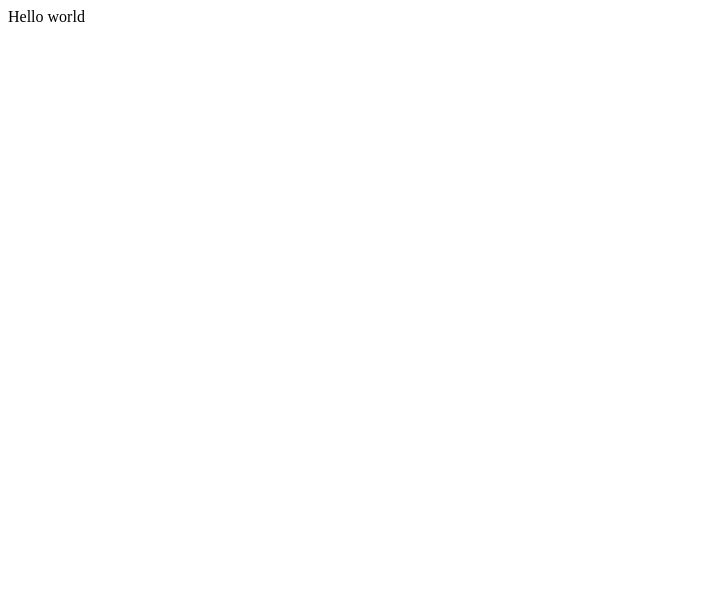
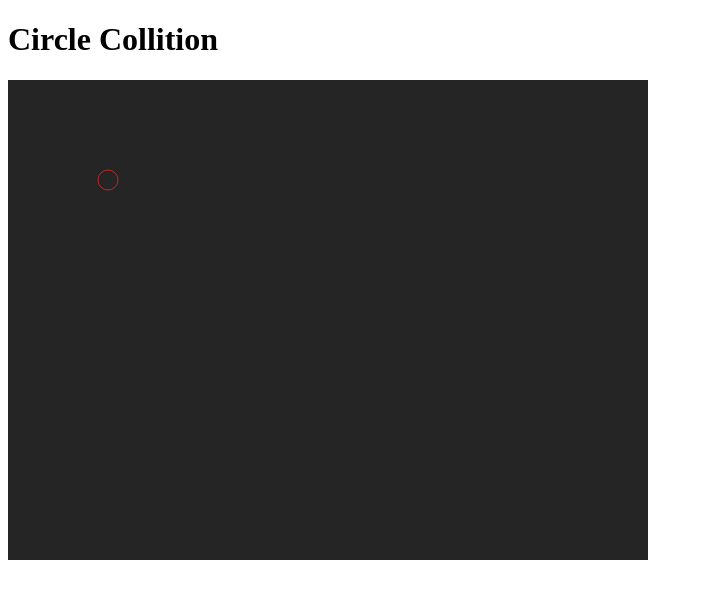
Before and after one commit to Jorgee1/circle-collision, a plain HTML site: page index.html in a window 1280 px wide. Shown: the whole page, without its empty margins (0-703 px from the left). Drawn offline with Linux system fonts and the light colour scheme.

Commit message:
Basic classes and functions added for the simulation

```diff
--- a/index.html
+++ b/index.html
@@ -7,7 +7,10 @@
     <link href="style.css" rel="stylesheet" type="text/css" />
   </head>
   <body>
-    Hello world
+    <h1>Circle Collition</h1>
+
+    <canvas id="canvas" width="640" height="480"></canvas>
     <script src="script.js"></script>
+
   </body>
 </html>
--- a/script.js
+++ b/script.js
@@ -0,0 +1,40 @@
+var width = 640;
+var height = 480;
+var canvas = document.getElementById('canvas');
+var context = canvas.getContext('2d');
+
+var width = canvas.width;
+var height = canvas.height;
+
+var Color = {
+    black: '#252525',
+    red: '#C02525'
+};
+
+class Circle {
+    constructor(x, y, r){
+        this.x = x;
+        this.y = y;
+        this.r = r;
+    }
+}
+
+function draw_circle(context, circle, color){
+    context.beginPath();
+    context.arc(circle.x, circle.y, circle.r, 2*Math.PI, false);
+    context.strokeStyle = color;
+    context.stroke();
+}
+
+function check_circle_collition(c1, c2){
+    var d = Math.hypot(c1.x - c2.x, c1.y - c2.y);
+    return d < c1.r + c2.r;
+}
+
+
+var c = new Circle(100, 100, 10)
+
+context.fillStyle = Color.black;
+context.fillRect(0, 0, width, height);
+
+draw_circle(context, c, Color.red)
```
